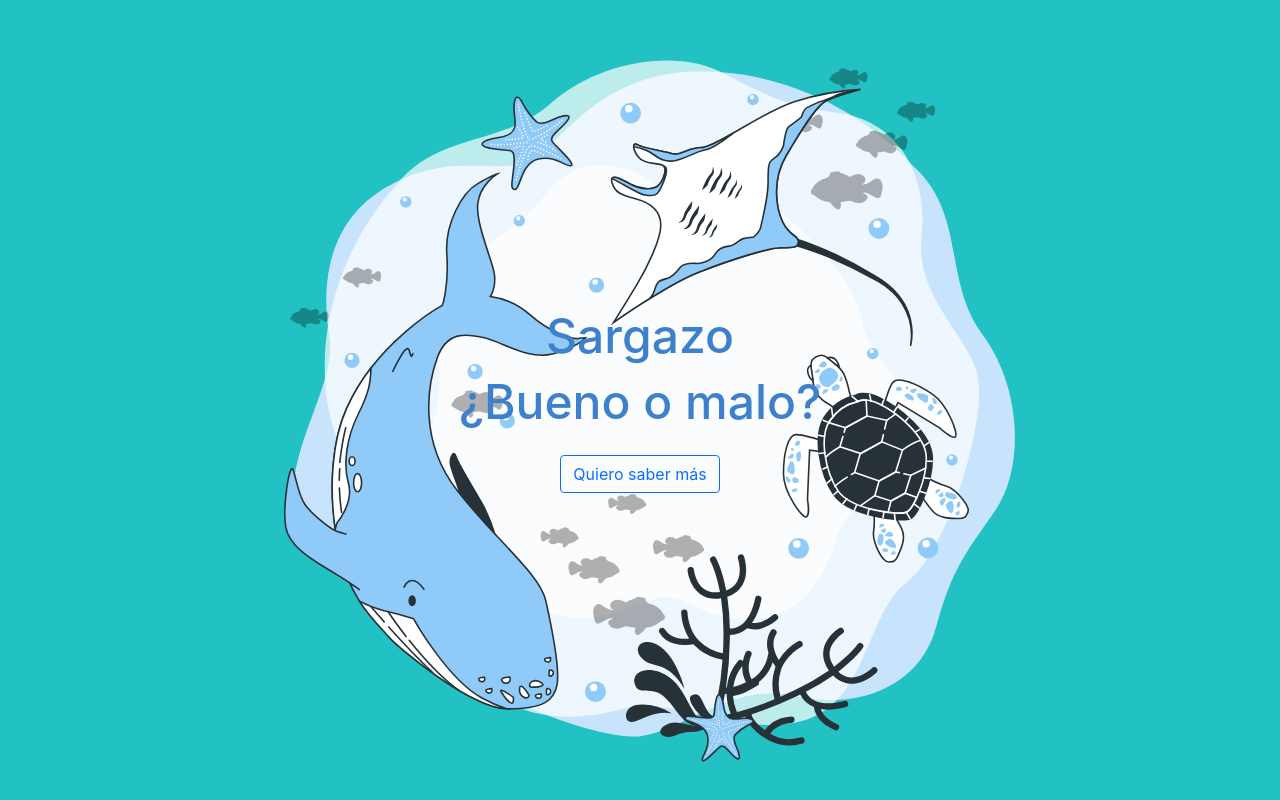
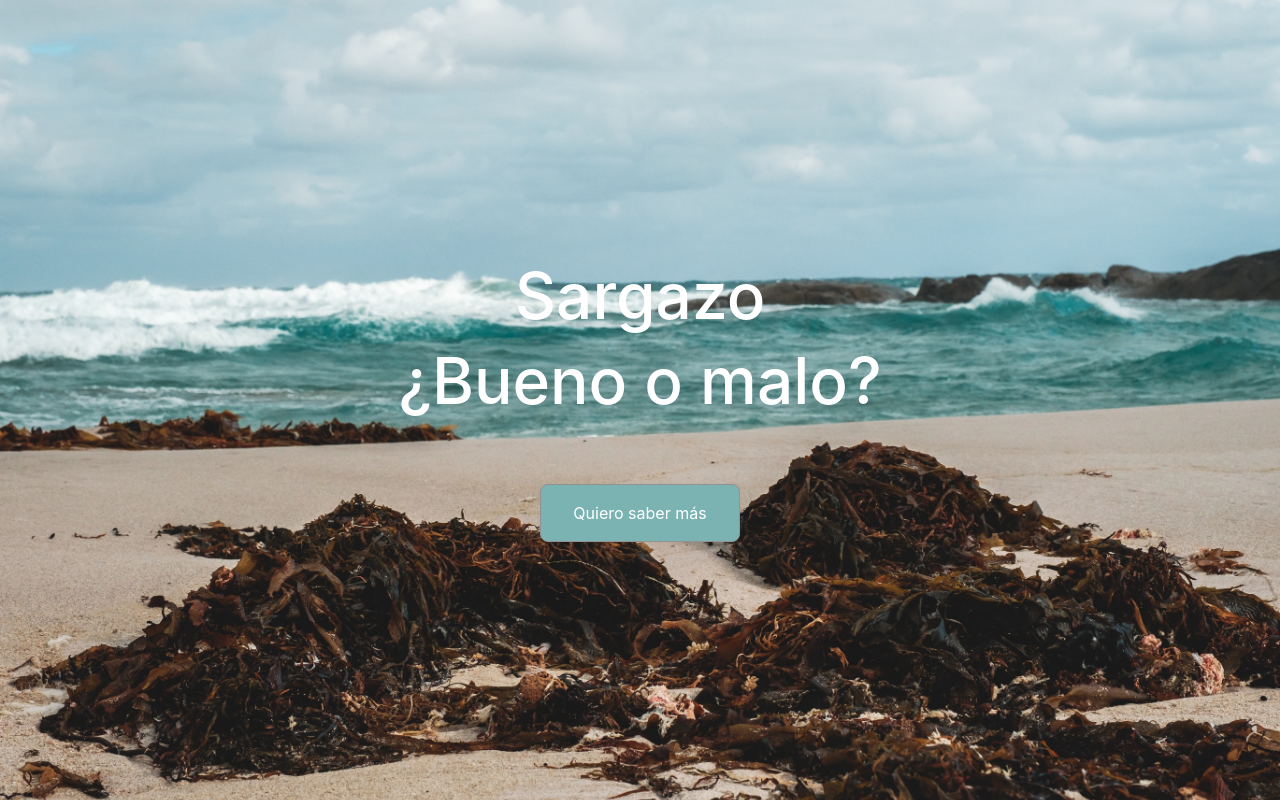
Before and after one commit to OscarGPDev/Kelpme, a Vue app in the folder frontend/kelp-me/: page / in a window 1280 px wide. Built offline with nearby package versions, Linux system fonts and the light colour scheme.

Commit message:
Segunda propuesta de pagina inicial, elegida

```diff
--- a/frontend/kelp-me/src/components/Inicial.vue
+++ b/frontend/kelp-me/src/components/Inicial.vue
@@ -1,9 +1,9 @@
 <template>
     <section class="d-flex flex-column justify-content-center align-items-center">
         <h1>Sargazo</h1>
-        <h2>¿Bueno o malo?</h2>
+        <h2 class="mb-5">¿Bueno o malo?</h2>
 
-        <button class="btn btn-outline-primary mt-3"> Quiero saber más </button>
+        <button class="btn btn-outline-blue mt-3"> Quiero saber más </button>
     </section>
 </template>
 
@@ -20,17 +20,29 @@ export default {
         left: 0;
         width: 100%;
         height: 100vh;
-        background-image: url('../assets/img/WorldOceansDay-bro.svg');
+        background-image: url('../assets/img/algas.jpg');
         background-repeat: no-repeat;
-        background-size: contain;
+        background-size: cover;
         background-position: center;
         margin: 0 auto;
-        background-color:  #22c1c3;
 
     }
 
     h1, h2{
-        color: #3D80CC;
-        font-size: 3rem;
+        color: #fff;
+        font-size: 4rem;
     }
+
+    .btn-outline-blue{
+        background-color: rgb(123, 179, 179);
+        color: white;
+        padding: 1rem 2rem;
+        border: 1px solid rgb(146, 146, 146);
+        border-radius: .5rem;
+    }
+
+    .btn-outline-blue:hover{
+        background-color: rgb(141, 202, 202);
+    }
+
 </style>
```
